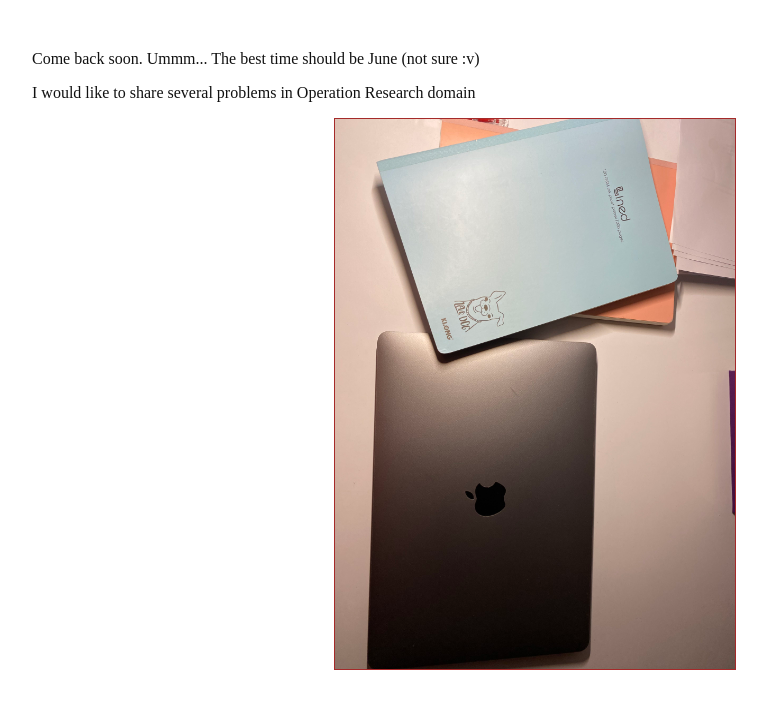
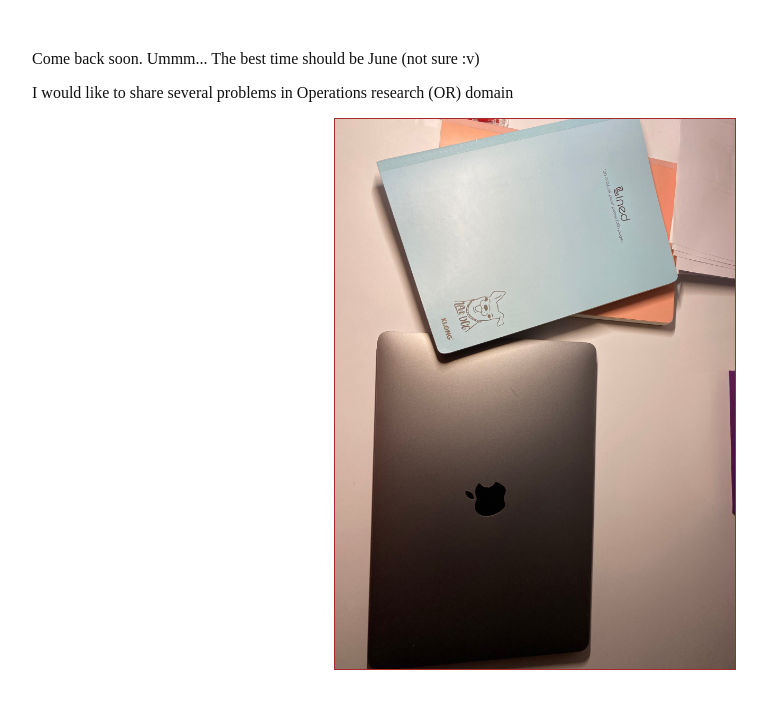
Before and after one commit to quynhpn97/nquynhdiaries, a plain HTML site: page index.html in a window 1280 px wide. Shown: the whole page, without its empty margins (118-885 px from the left). Drawn offline with nearby package versions, Linux system fonts and the light colour scheme; some packages are replaced by stand-ins of ours.

Commit message:
- update index.html

```diff
--- a/index.html
+++ b/index.html
@@ -21,7 +21,7 @@
 
   Come back soon. Ummm... The best time should be June (not sure :v) \newline
 
-  I would like to share several problems in Operation Research domain
+  I would like to share several problems in Operations research (OR) domain
 
   <p align='center'>
   <img src="img/IMG_1022.jpg" border = 1
```
